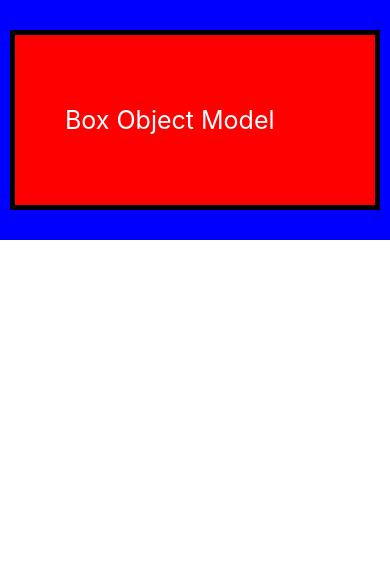
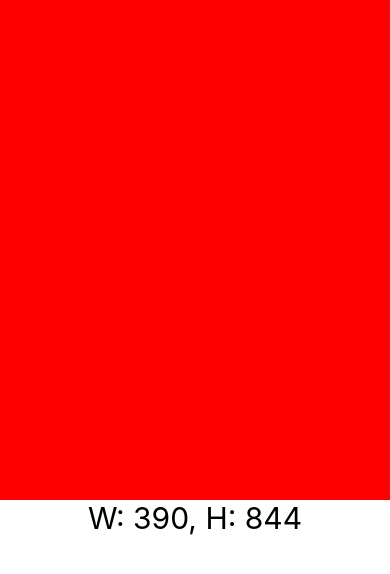
Before and after one commit to jreyesdev/counterApp, a React Native app: screen / in a window 390 px wide. Shown: the top 574 px of the page. Built offline with nearby package versions, Linux system fonts and the light colour scheme.

Commit message:
Dimensiones

```diff
--- a/App.tsx
+++ b/App.tsx
@@ -1,13 +1,14 @@
 import React from 'react';
 import {SafeAreaView} from 'react-native';
-import {BoxObjectModelScreen} from './src/screens/BoxObjectModelScreen';
+import {DimensionesScreen} from './src/screens/DimensionesScreen';
+// import {BoxObjectModelScreen} from './src/screens/BoxObjectModelScreen';
 // import {ContadorScreen} from './src/screens/ContadorScreen';
 // import {HolaScreen} from './src/screens/HolaScreen';
 
 const App = () => {
   return (
     <SafeAreaView style={{flex: 1}}>
-      <BoxObjectModelScreen />
+      <DimensionesScreen />
     </SafeAreaView>
   );
 };
--- /dev/null
+++ b/src/screens/DimensionesScreen.tsx
@@ -0,0 +1,43 @@
+import React from 'react';
+import {
+  Dimensions,
+  StyleSheet,
+  Text,
+  useWindowDimensions,
+  View,
+} from 'react-native';
+
+// const {height, width} = Dimensions.get('window');
+
+export const DimensionesScreen = () => {
+  const {height, width} = useWindowDimensions();
+  return (
+    <View>
+      <View style={styles.container}>
+        <View style={{...styles.morada, width: width * 0.6}} />
+        <View style={styles.naranja} />
+      </View>
+      <Text style={styles.title}>
+        W: {width}, H: {height}
+      </Text>
+    </View>
+  );
+};
+
+const styles = StyleSheet.create({
+  container: {
+    width: '100%',
+    height: 500,
+    backgroundColor: 'red',
+  },
+  morada: {
+    backgroundColor: '#5856D6',
+  },
+  naranja: {
+    backgroundColor: '#F0A23B',
+  },
+  title: {
+    fontSize: 30,
+    textAlign: 'center',
+  },
+});
```
